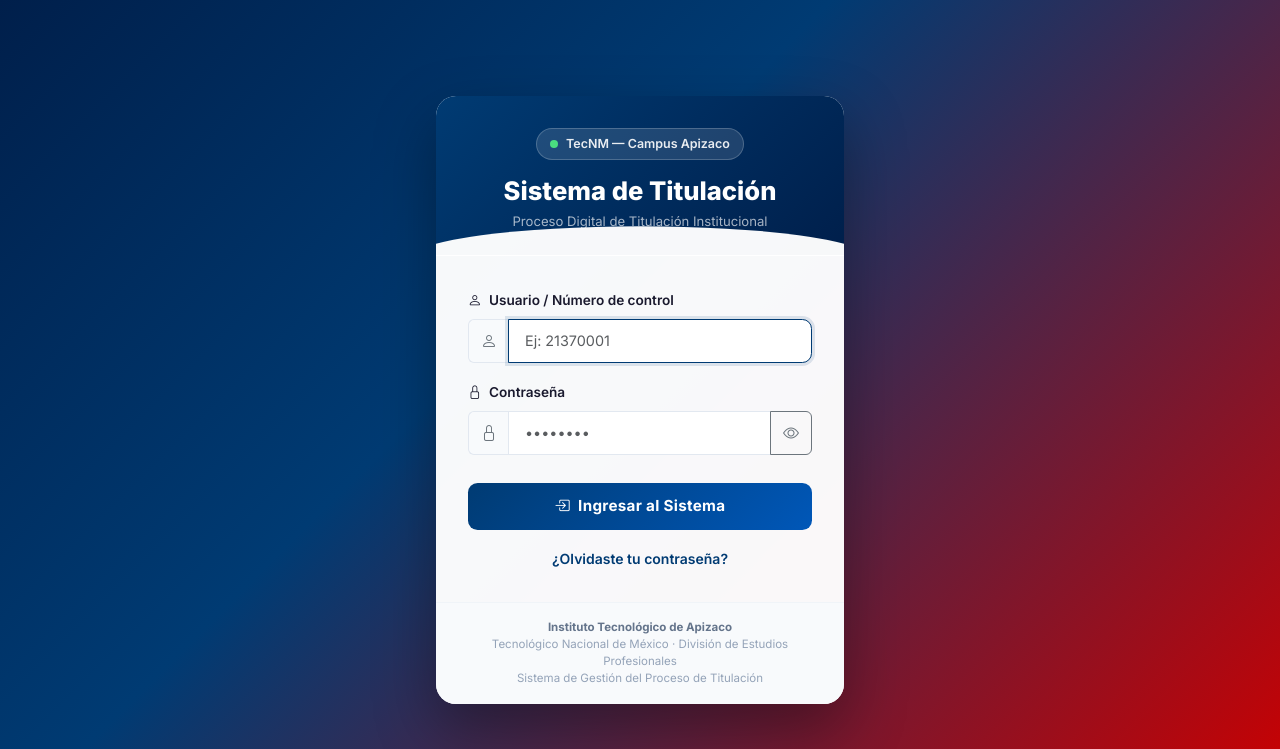
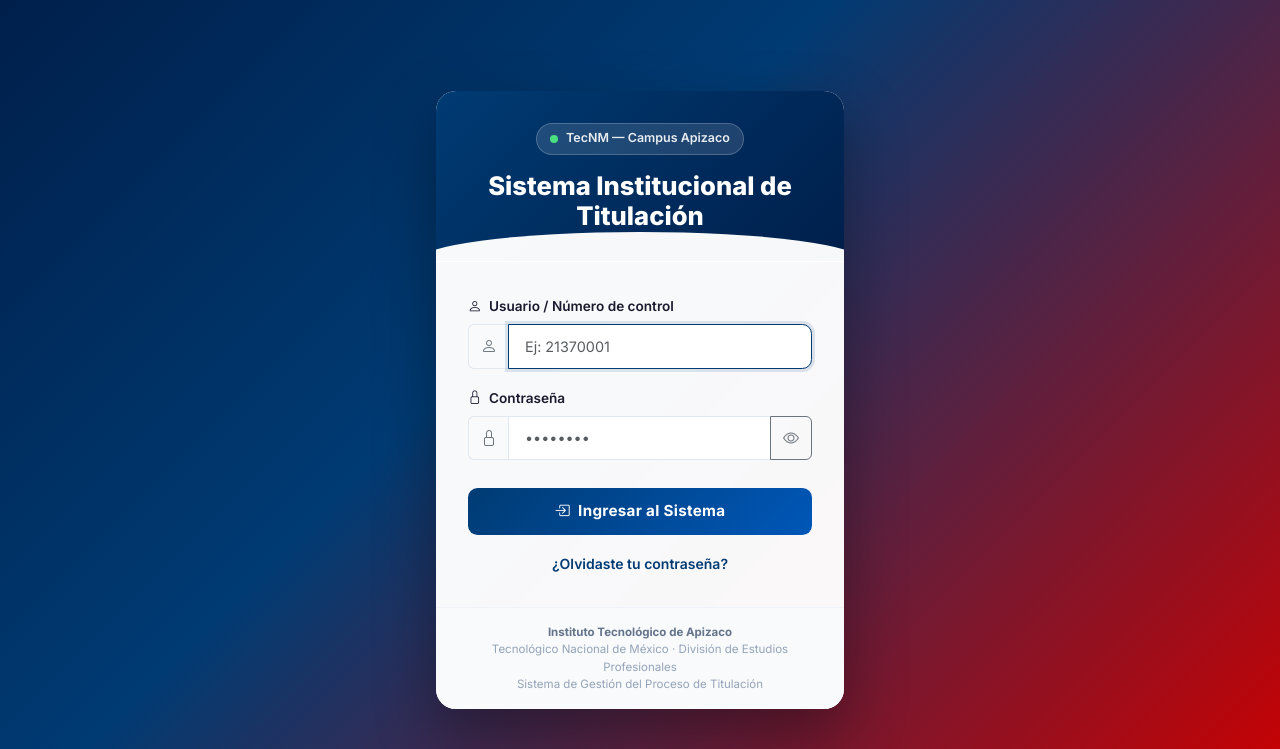
Before and after one commit to BelyView0/titulacion, a Django app: page /auth/login/ in a window 1280 px wide. Shown: the top 749 px of the page. Run offline with Django 5.2, Linux system fonts and the light colour scheme.

Commit message:
style: actualizar titulo principal en pantalla de login

```diff
--- a/templates/auth/login.html
+++ b/templates/auth/login.html
@@ -130,8 +130,7 @@
                 <div class="dot"></div>
                 <span>TecNM — Campus Apizaco</span>
             </div>
-            <h1>Sistema de Titulación</h1>
-            <p>Proceso Digital de Titulación Institucional</p>
+            <h1>Sistema Institucional de Titulación</h1>
         </div>
 
         <div class="login-body">
```
